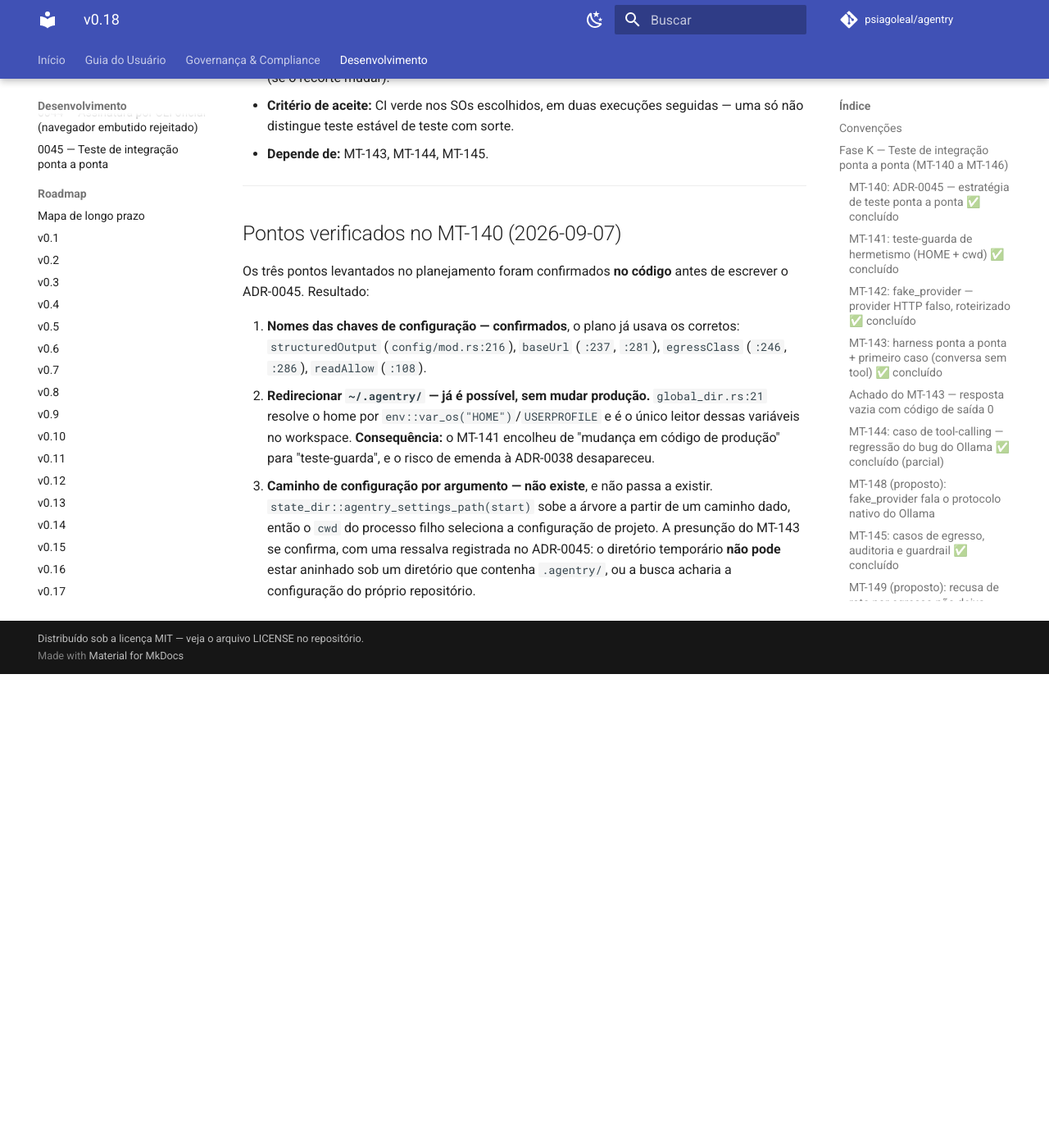
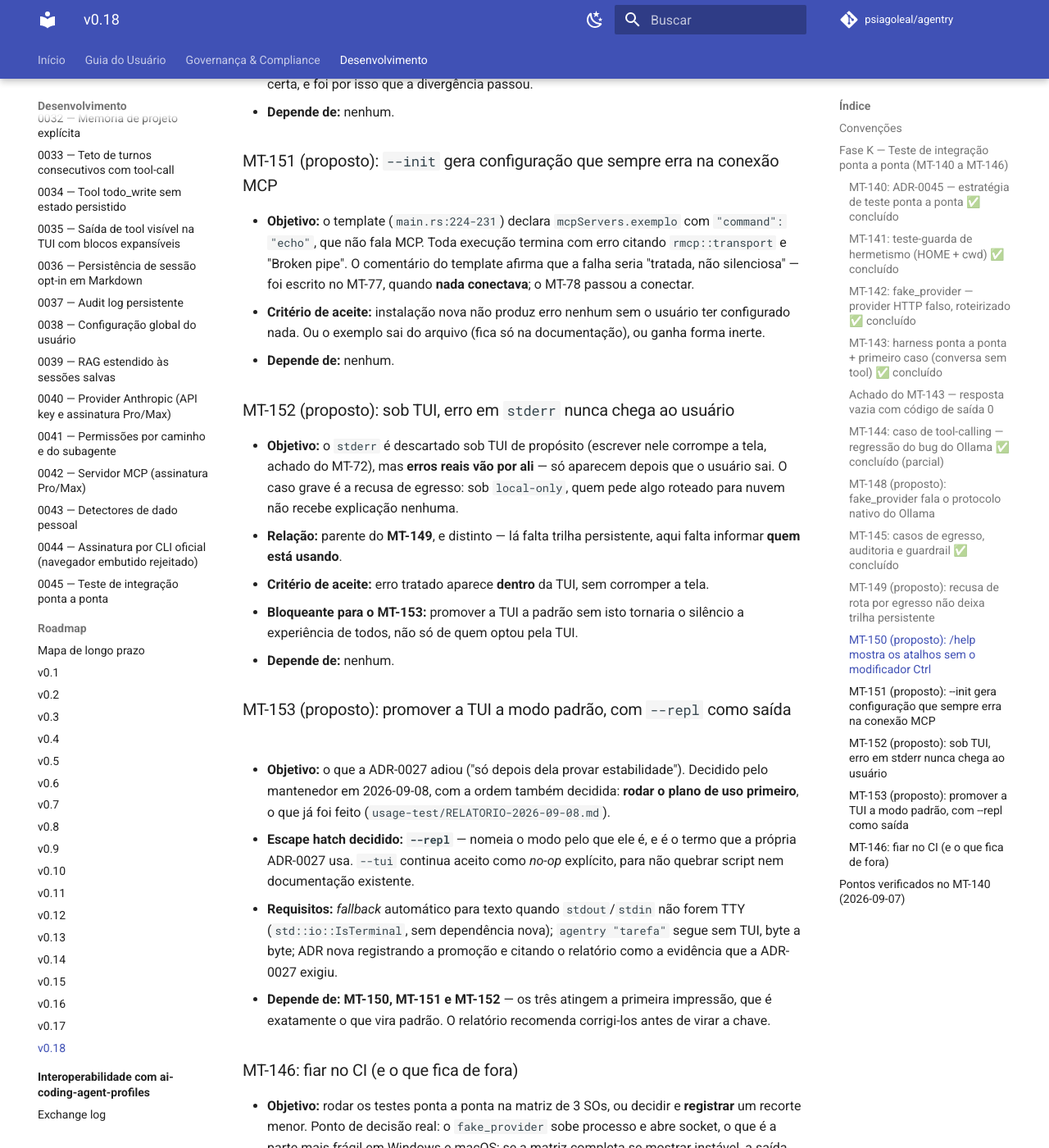
Before and after one commit to psiagoleal/agentry, an MkDocs documentation site: the page built from docs/roadmap-v0.18.md, in a window 1280 px wide and 1400 px high, scrolled down 5837 px. Shown: the whole window at 82% size. Built offline with MkDocs 1.6.1 and Material for MkDocs 9.7.7, drawn with Linux system fonts in a browser that asks for light colours; comment, search, counter and statistics services are not loaded; before the commit the page ends 6659 px from its top, so only the background shows below that; some of the changed text lies outside the part shown.

Commit message:
docs(handoff): resultado do teste de uso e MT-150 a MT-153
Registra os tres achados da execucao como tickets, e a promocao da TUI a
padrao (MT-153) como bloqueada por eles: os tres atingem a primeira
impressao, que e exatamente o que vira padrao ao virar a chave.

Registra tambem as duas decisoes do mantenedor: rodar o plano de uso antes de
promover -- que e a condicao que a propria ADR-0027 anexou ao adiar isso -- e
--repl como escape hatch, com --tui mantido como no-op explicito.

{agente: Claude Code; modelo: claude-opus-5}

```diff
--- a/docs/CURRENT-STATE.md
+++ b/docs/CURRENT-STATE.md
@@ -90,6 +90,27 @@ comportamento antes da decisão):
   `OllamaProvider` e o `fake_provider` só fala OpenAI-compatible. O MT-144 cobriu a *classe* da
   falha, não aquele defeito.
 
+### Teste de uso da TUI — executado, com 3 achados
+
+`usage-test/PLANO-DE-TESTE.md` + `RELATORIO-2026-09-08.md`. **13 cenários rodados via `tmux`
+contra Ollama local: 12 passaram, 1 falhou.** A TUI se mostrou **estável** no que foi
+exercitado — abre sem configuração, reflui em 120×40, 80×24 e 40×10, modal claro, seletor de
+modelo funcional, terminal restaurado após `Ctrl+C`, `~/.agentry` real intocado.
+
+Os três achados **não são de estabilidade** — são de primeira impressão, que é exatamente o que
+vira padrão se o `--tui` for promovido:
+
+- **MT-150** — `/help` mostra os atalhos **sem** `Ctrl` (`keybind.rs:154` ignora
+  `def.modifiers`). Descreve atalhos de letra que o MT-72 removeu de propósito.
+- **MT-151** — `--init` gera `mcpServers.exemplo` com `command: "echo"`: **toda** execução
+  termina com erro citando `rmcp::transport`/"Broken pipe". O comentário do template diz que a
+  falha seria tratada — foi escrito quando nada conectava ainda.
+- **MT-152** — sob TUI o `stderr` é descartado, então erro real só aparece **depois** de sair. O
+  caso grave é a recusa de egresso: sob `local-only` o usuário não recebe explicação nenhuma.
+
+**Decisões do mantenedor (2026-09-08):** rodar o plano de uso **antes** de promover a TUI (feito),
+e **`--repl`** como escape hatch. O **MT-153** registra a promoção, bloqueado pelos três acima.
+
 ### Plano de teste de uso (TUI)
 
 `usage-test/PLANO-DE-TESTE.md` + `RELATORIO-MODELO.md`, a pedido do mantenedor. A TUI exige TTY,
--- a/docs/roadmap-v0.18.md
+++ b/docs/roadmap-v0.18.md
@@ -193,6 +193,51 @@ tratado e código de saída diferente de zero, não silêncio.
   `crates/core/src/egress/audit.rs`, `docs/adr/0002-*.md` (emenda).
 - **Depende de:** MT-145.
 
+### MT-150 (proposto): `/help` mostra os atalhos sem o modificador `Ctrl`
+- **Objetivo:** `keybind.rs:154` monta cada linha com `rotulo_tecla(def.code)` e **ignora**
+  `def.modifiers`, então `Ctrl+C`/`Ctrl+P`/`Ctrl+A`/`Ctrl+Z` aparecem como `c`/`p`/`a`/`z`. A
+  ajuda descreve atalhos de letra que o **MT-72 removeu de propósito** — apertar `c` só digita a
+  letra. Achado da primeira execução do plano de uso.
+- **Arquivos no escopo:** `crates/cli/src/tui/keybind.rs`, testes do módulo.
+- **Critério de aceite:** `/help` exibe o modificador; um teste afirma o rótulo **completo** de
+  uma tecla com `Ctrl` — o teste atual só verifica se os comandos aparecem, não se a tecla está
+  certa, e foi por isso que a divergência passou.
+- **Depende de:** nenhum.
+
+### MT-151 (proposto): `--init` gera configuração que sempre erra na conexão MCP
+- **Objetivo:** o template (`main.rs:224-231`) declara `mcpServers.exemplo` com
+  `"command": "echo"`, que não fala MCP. Toda execução termina com erro citando
+  `rmcp::transport` e "Broken pipe". O comentário do template afirma que a falha seria "tratada,
+  não silenciosa" — foi escrito no MT-77, quando **nada conectava**; o MT-78 passou a conectar.
+- **Critério de aceite:** instalação nova não produz erro nenhum sem o usuário ter configurado
+  nada. Ou o exemplo sai do arquivo (fica só na documentação), ou ganha forma inerte.
+- **Depende de:** nenhum.
+
+### MT-152 (proposto): sob TUI, erro em `stderr` nunca chega ao usuário
+- **Objetivo:** o `stderr` é descartado sob TUI de propósito (escrever nele corrompe a tela,
+  achado do MT-72), mas **erros reais vão por ali** — só aparecem depois que o usuário sai. O caso
+  grave é a recusa de egresso: sob `local-only`, quem pede algo roteado para nuvem não recebe
+  explicação nenhuma.
+- **Relação:** parente do **MT-149**, e distinto — lá falta trilha persistente, aqui falta
+  informar **quem está usando**.
+- **Critério de aceite:** erro tratado aparece **dentro** da TUI, sem corromper a tela.
+- **Bloqueante para o MT-153:** promover a TUI a padrão sem isto tornaria o silêncio a
+  experiência de todos, não só de quem optou pela TUI.
+- **Depende de:** nenhum.
+
+### MT-153 (proposto): promover a TUI a modo padrão, com `--repl` como saída
+- **Objetivo:** o que a ADR-0027 adiou ("só depois dela provar estabilidade"). Decidido pelo
+  mantenedor em 2026-09-08, com a ordem também decidida: **rodar o plano de uso primeiro**, o que
+  já foi feito (`usage-test/RELATORIO-2026-09-08.md`).
+- **Escape hatch decidido:** **`--repl`** — nomeia o modo pelo que ele é, e é o termo que a
+  própria ADR-0027 usa. `--tui` continua aceito como *no-op* explícito, para não quebrar script
+  nem documentação existente.
+- **Requisitos:** *fallback* automático para texto quando `stdout`/`stdin` não forem TTY
+  (`std::io::IsTerminal`, sem dependência nova); `agentry "tarefa"` segue sem TUI, byte a byte;
+  ADR nova registrando a promoção e citando o relatório como a evidência que a ADR-0027 exigiu.
+- **Depende de:** **MT-150, MT-151 e MT-152** — os três atingem a primeira impressão, que é
+  exatamente o que vira padrão. O relatório recomenda corrigi-los antes de virar a chave.
+
 ### MT-146: fiar no CI (e o que fica de fora)
 - **Objetivo:** rodar os testes ponta a ponta na matriz de 3 SOs, ou decidir e **registrar**
   um recorte menor. Ponto de decisão real: o `fake_provider` sobe processo e abre socket, o
```
